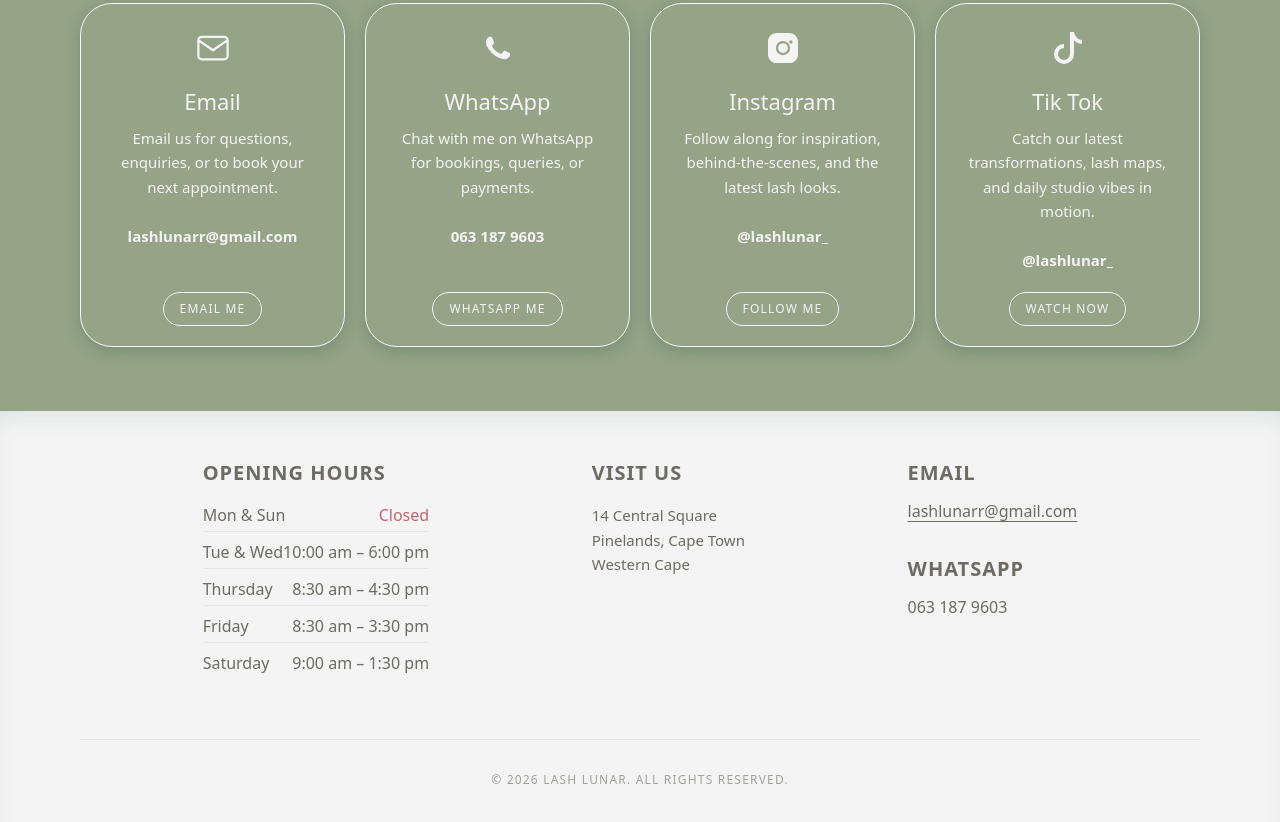
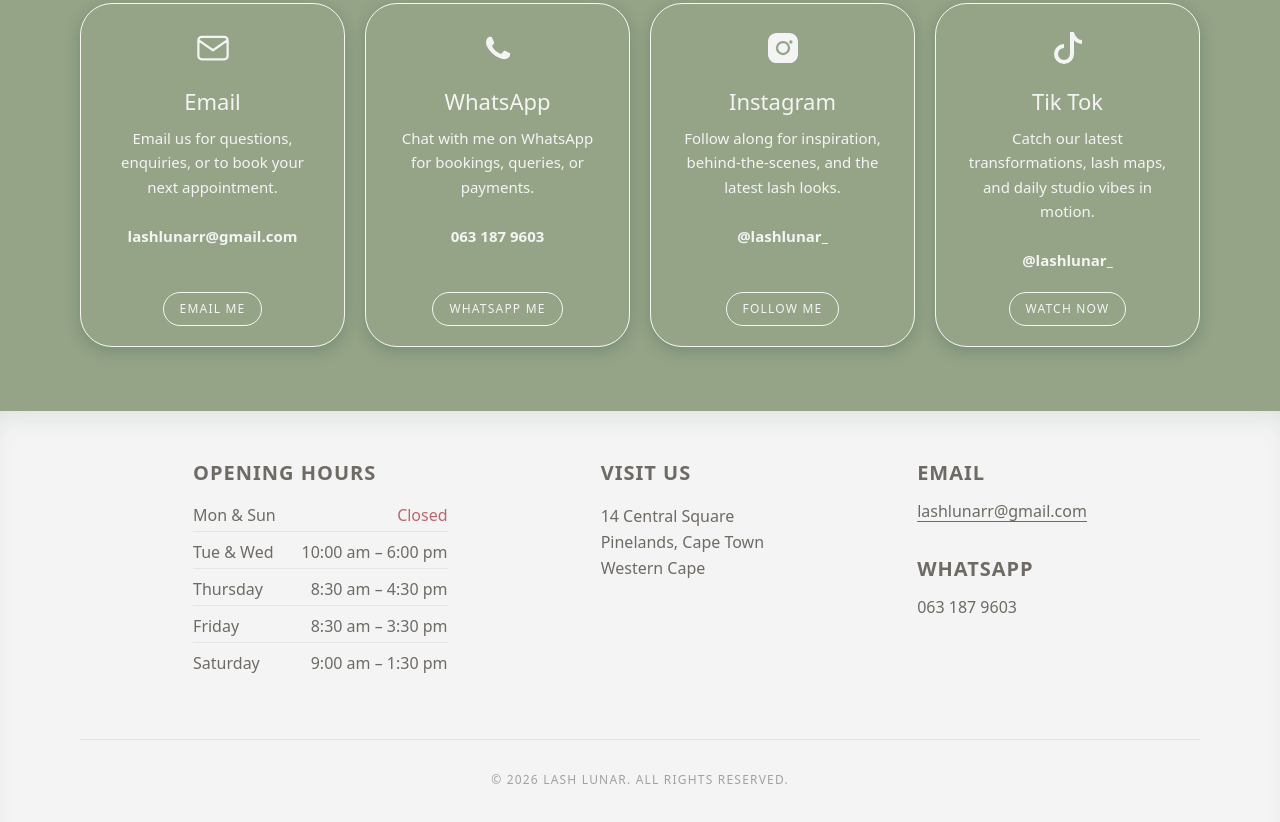
Before and after one commit to chelsigorridon/Lash-Lunar---Website, a website with bundled scripts: page index.html in a window 1280 px wide. Shown: the part 2499-3321 px from the top of the page. Built offline with nearby package versions, Linux system fonts and the light colour scheme.

Commit message:
Added space in footer

```diff
--- a/index.html
+++ b/index.html
@@ -382,7 +382,7 @@
       <h2 class="font-tan text-lg md:text-xl mb-4 text-[#6E6A64] text-center">Brow Styling</h2>
 
      <div class="w-full h-48 lg:h-56 mb-4 overflow-hidden rounded-4xl flex items-center justify-center ">
-     <img src="/images/Browlamination5.png"
+     <img src="/images/Browlamination.jpeg"
      class="w-full h-full object-cover object-[center_50%]  shadow-sm"
      alt="Brow Lamination">
      </div>
@@ -870,8 +870,8 @@
       <div>
         <h3 class="font-tan text-lg md:text-xl mb-4 font-semibold uppercase tracking-wider">Opening Hours</h3>
         <ul class="text-sm md:text-base space-y-2">
-          <li class="flex justify-between border-b border-[#6E6A64]/10 pb-1"><span>Mon & Sun</span> <span class="font-medium text-red-800/60">Closed</span></li>
-          <li class="flex justify-between border-b border-[#6E6A64]/10 pb-1"><span>Tue & Wed</span> <span>10:00 am – 6:00 pm</span></li>
+          <li class="flex justify-between border-b border-[#6E6A64]/10 pb-1 gap-4"><span>Mon & Sun</span> <span class="font-medium text-red-800/60">Closed</span></li>
+          <li class="flex justify-between border-b border-[#6E6A64]/10 pb-1 gap-7"><span>Tue & Wed</span> <span>10:00 am – 6:00 pm</span></li>
           <li class="flex justify-between border-b border-[#6E6A64]/10 pb-1"><span>Thursday</span> <span>8:30 am – 4:30 pm</span></li>
           <li class="flex justify-between border-b border-[#6E6A64]/10 pb-1"><span>Friday</span> <span>8:30 am – 3:30 pm</span></li>
           <li class="flex justify-between"><span>Saturday</span> <span>9:00 am – 1:30 pm</span></li>
@@ -880,12 +880,17 @@
 
      <!-- Address -->
 <div>
-        <h3 class="font-tan text-lg md:text-xl mb-4 font-semibold uppercase tracking-wider">Visit Us</h3>
-        <p class="text-sm md:text-base leading-relaxed ">
+  <h3 class="font-tan text-lg md:text-xl mb-4 font-semibold uppercase tracking-wider">
+    Visit Us
+  </h3>
+  <a
+    href="https://www.google.com/maps/search/?api=1&query=14+Central+Square+Pinelands+Cape+Town+Western+Cape"
+    target="_blank"
+    class="text-sm md:text-base leading-relaxed hover:underline">
     14 Central Square<br>
     Pinelands, Cape Town<br>
     Western Cape
-        </p>
+  </a>
 </div>
 
       <!-- Contact -->
```
Also changed, not shown: images/Browlamination6.png (added), images/Threadingfinal.png (added), src/output.css. Lines whose indentation alone changed are shown as unchanged.
